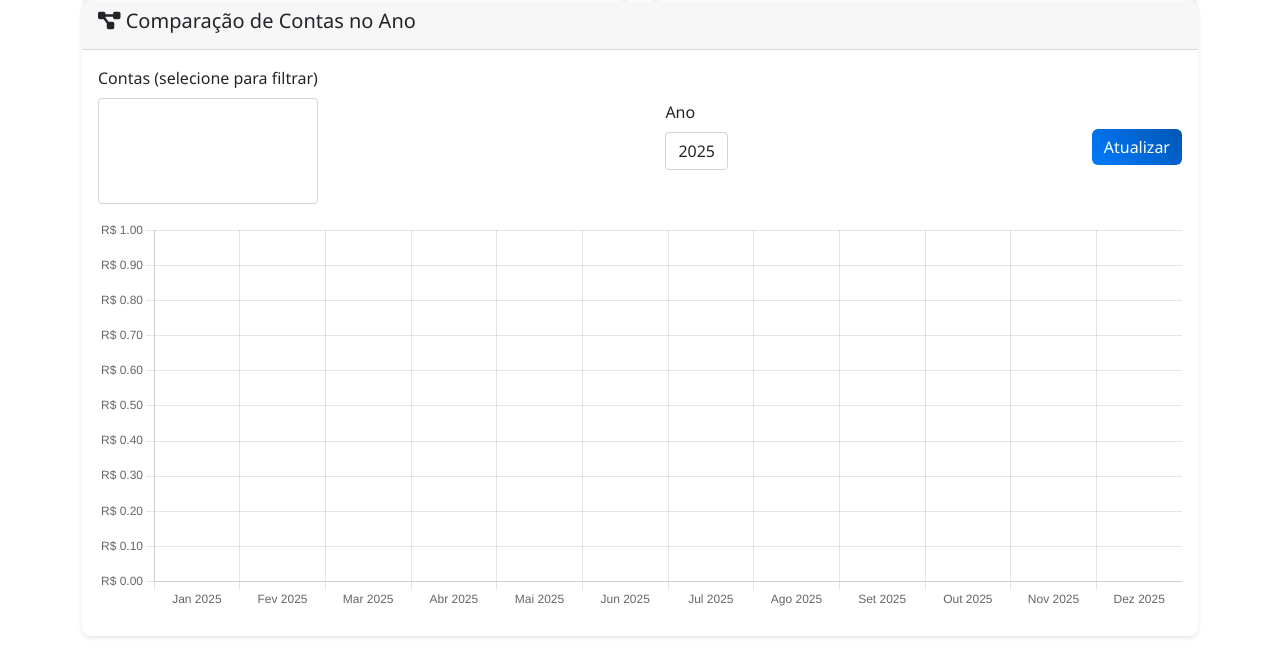
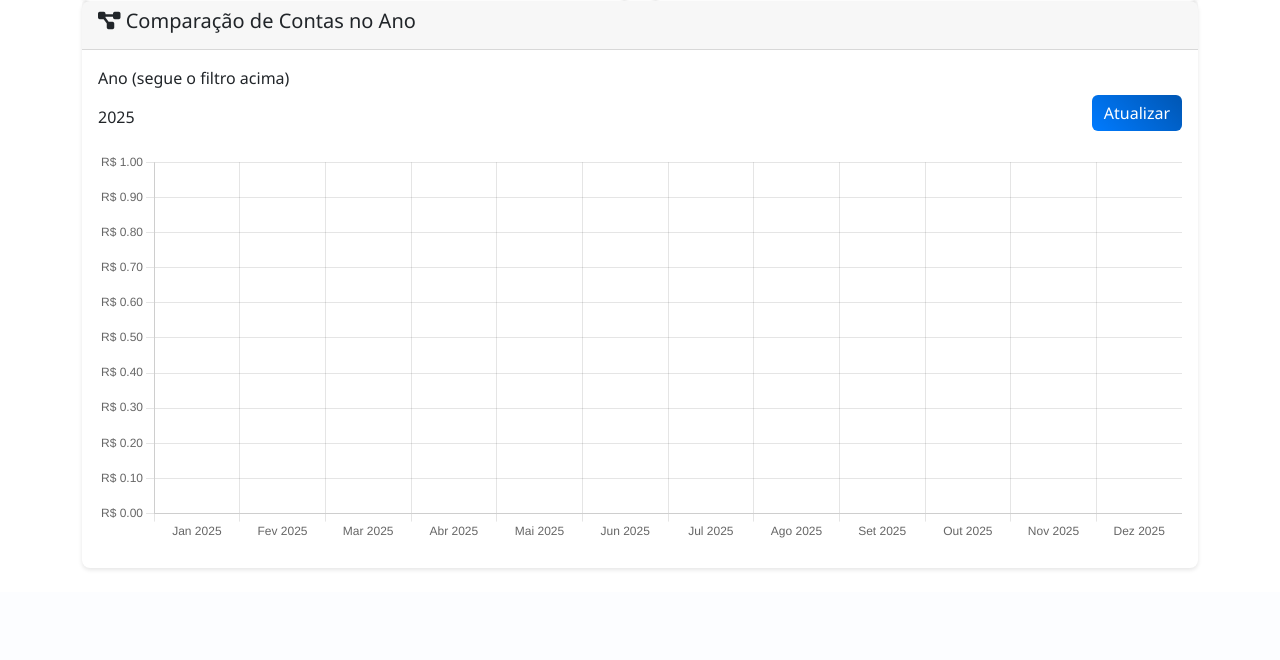
Before and after one commit to juliocruzdicode/controlefinanceiro, a Flask app: page /relatorios in a window 1280 px wide. Shown: the part 1461-2121 px from the top of the page. After the commit the page ends 2031 px from the top, so only its background shows below. Run offline with Flask 3, Linux system fonts and the light colour scheme; the visitor is signed in with stand-in values (Sample User, id 1); data comes from the database, SQL or seed files in the repository; data that the repository does not hold is empty.

Commit message:
Refactor account comparison UI to simplify year selection and remove unnecessary account filtering; enhance clarity by directly displaying the selected year.

```diff
--- a/templates/relatorios.html
+++ b/templates/relatorios.html
@@ -287,12 +287,8 @@
             <div class="card-body">
                 <div class="d-flex justify-content-between align-items-center mb-3">
                     <div>
-                        <label for="contasSelect" class="form-label">Contas (selecione para filtrar)</label>
-                        <select id="contasSelect" class="form-control" multiple style="min-width:220px; max-width:420px;"></select>
-                    </div>
-                    <div>
-                        <label for="anoComparar" class="form-label">Ano</label>
-                        <select id="anoComparar" class="form-control"></select>
+                        <label class="form-label">Ano (segue o filtro acima)</label>
+                        <div class="form-control-plaintext">{{ ano }}</div>
                     </div>
                     <div class="ps-3">
                         <button id="btnAtualizarComparacao" class="btn btn-primary" style="margin-top:24px;">Atualizar</button>
@@ -603,27 +599,7 @@ function exportarExcel() {
     const ctxCompar = document.getElementById('comparacaoContasChart').getContext('2d');
     let comparacaoChart = null;
 
-    // Popula anos disponíveis
-    const anos = [{% for ano_opt in anos_disponiveis %}{{ ano_opt }}{% if not loop.last %}, {% endif %}{% endfor %}];
-    anos.forEach(a => {
-        const opt = document.createElement('option'); opt.value = a; opt.text = a; anoSelect.appendChild(opt);
-    });
-    // Seleciona o ano atual da página se existir
-    {% if ano %}
-    anoSelect.value = '{{ ano }}';
-    {% else %}
-    anoSelect.value = new Date().getFullYear();
-    {% endif %}
-
-    // Popula contas
-    const contasData = [
-        {% for c in todas_contas %}
-        { id: {{ c.id }}, nome: "{{ c.nome }}" }{% if not loop.last %},{% endif %}
-        {% endfor %}
-    ];
-    contasData.forEach(c => {
-        const o = document.createElement('option'); o.value = c.id; o.text = c.nome; contasSelect.appendChild(o);
-    });
+    // This chart follows the main filters: year from #ano and all accounts
 
     function buildDatasets(accounts){
         const colors = ['#4E79A7','#F28E2B','#E15759','#76B7B2','#59A14F','#EDC949','#AF7AA1','#FF9DA7','#9C755F','#BAB0AC'];
@@ -636,11 +612,10 @@ function exportarExcel() {
     }
 
     async function fetchComparacao(){
-        const year = anoSelect.value;
-        const selected = Array.from(contasSelect.selectedOptions).map(o => o.value);
-        const params = new URLSearchParams();
-        params.set('year', year);
-        if(selected.length) params.set('contas', selected.join(','));
+    // Read year from main filter select (#ano)
+    const year = document.getElementById('ano').value || new Date().getFullYear();
+    const params = new URLSearchParams();
+    params.set('year', year);
 
         const res = await fetch('/api/comparar-contas-ano?' + params.toString(), { credentials: 'same-origin' });
         if(!res.ok){ console.error('Erro ao carregar comparação', res.status); return; }
@@ -655,12 +630,7 @@ function exportarExcel() {
             return Object.assign({}, acc, { monthly, total });
         });
 
-        // if no accounts selected and there are accounts, pre-select top 2 by expense total
-        if(!selected.length && expensesOnly.length){
-            const ordered = expensesOnly.slice().sort((a,b) => b.total - a.total);
-            const pre = ordered.slice(0, Math.min(2, ordered.length)).map(a => String(a.id));
-            Array.from(contasSelect.options).forEach(opt => { opt.selected = pre.includes(opt.value); });
-        }
+    // No per-account selection: we always display all accounts (expensesOnly already contains all accounts)
 
         const datasets = buildDatasets(expensesOnly);
 
```
